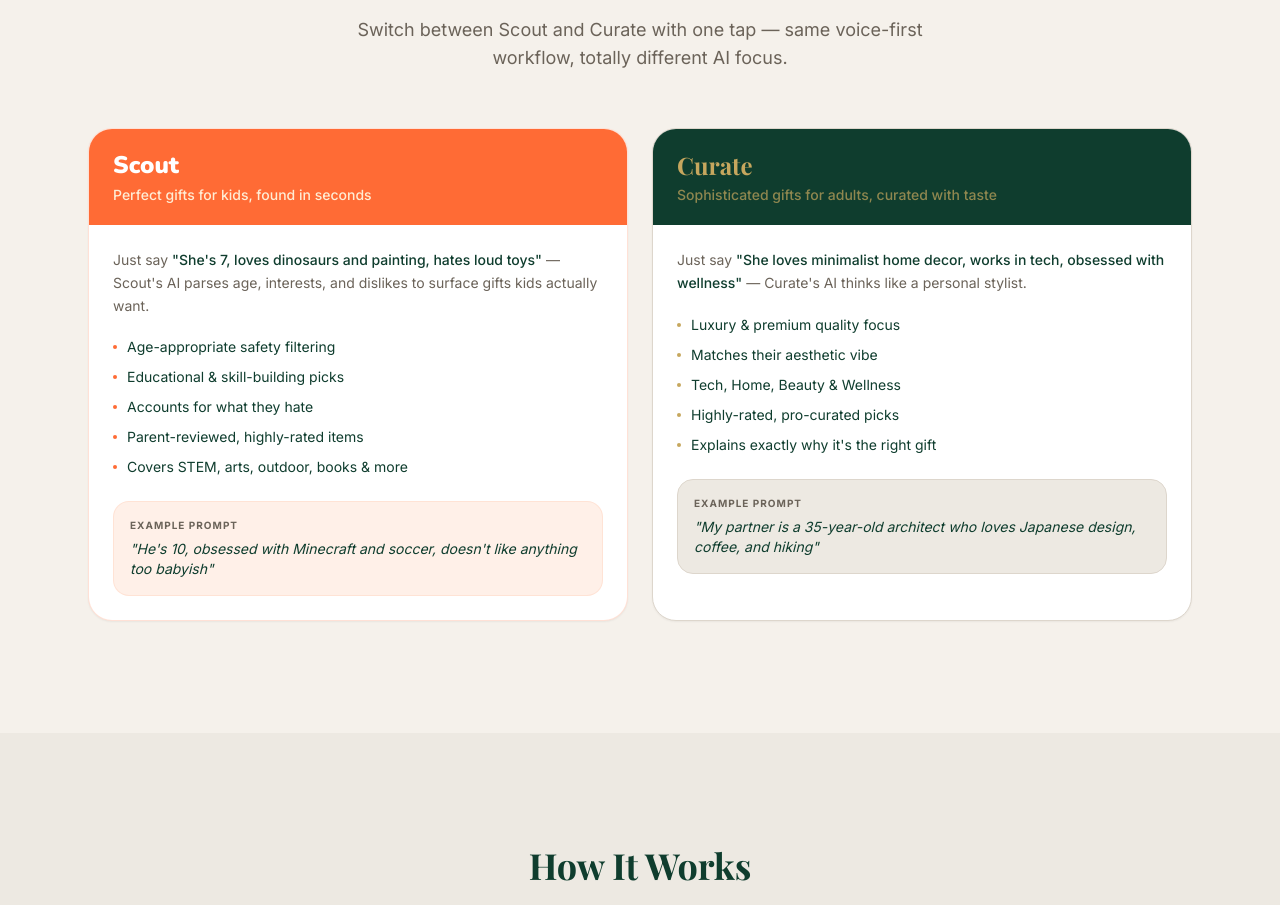
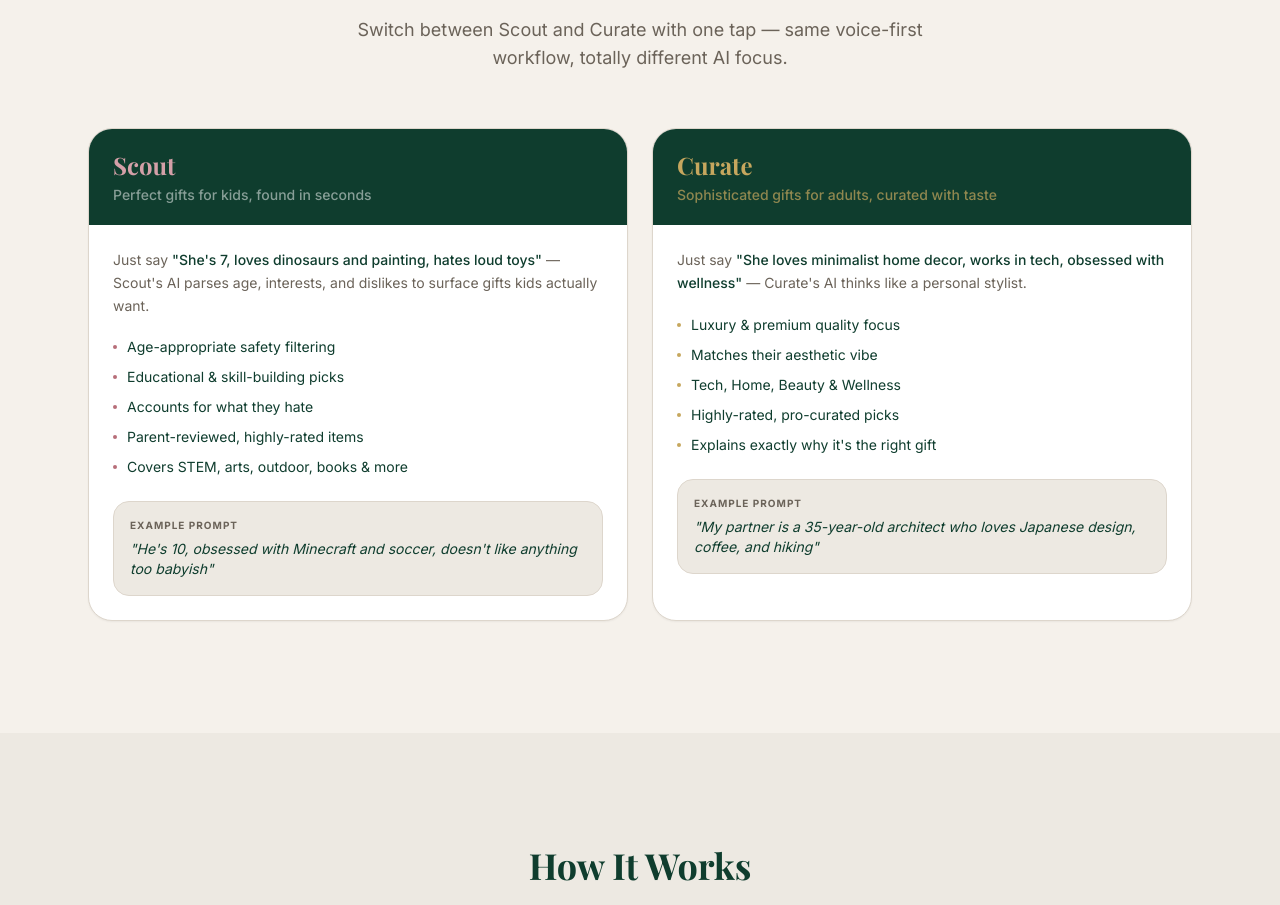
Before and after one commit to founderai/scoutcurate, a Next.js app in the folder website/: page / in a window 1280 px wide. Shown: the part 1080-1985 px from the top of the page. Built offline with nearby package versions, Linux system fonts and the light colour scheme; a web font is replaced by a local one.

Commit message:
Restyle Scout card to match elegant Curate theme, remove orange

```diff
--- a/website/components/ScoutCurateSplit.tsx
+++ b/website/components/ScoutCurateSplit.tsx
@@ -29,12 +29,12 @@ export function ScoutCurateSplit() {
 
         <div className="grid md:grid-cols-2 gap-6">
           {/* Scout Card */}
-          <div id="scout" className="rounded-3xl overflow-hidden border border-scout-primary/20 bg-white shadow-sm hover:shadow-md transition-shadow">
-            <div className="bg-scout-primary px-6 py-5">
+          <div id="scout" className="rounded-3xl overflow-hidden border border-curate-border bg-white shadow-sm hover:shadow-md transition-shadow">
+            <div className="bg-curate-primary px-6 py-5">
               <div className="flex items-center gap-3 mb-1">
-                <h3 className="font-scout font-black text-2xl text-white">Scout</h3>
+                <h3 className="font-curate font-bold text-2xl text-rose-gold-muted">Scout</h3>
               </div>
-              <p className="text-orange-100 text-sm font-medium">Perfect gifts for kids, found in seconds</p>
+              <p className="text-white/50 text-sm font-medium">Perfect gifts for kids, found in seconds</p>
             </div>
             <div className="p-6">
               <p className="text-sm text-curate-muted mb-5 leading-relaxed">
@@ -43,12 +43,12 @@ export function ScoutCurateSplit() {
               <ul className="space-y-2.5">
                 {scoutFeatures.map((f) => (
                   <li key={f} className="flex items-center gap-2.5 text-sm text-curate-primary">
-                    <span className="w-1 h-1 rounded-full bg-scout-primary flex-shrink-0 inline-block" />
+                    <span className="w-1 h-1 rounded-full bg-rose-gold flex-shrink-0 inline-block" />
                     {f}
                   </li>
                 ))}
               </ul>
-              <div className="mt-6 bg-scout-subtle rounded-2xl p-4 border border-scout-primary/10">
+              <div className="mt-6 bg-curate-subtle rounded-2xl p-4 border border-curate-border">
                 <p className="text-[10px] text-curate-muted uppercase font-bold mb-1.5 tracking-widest">Example prompt</p>
                 <p className="text-sm text-curate-primary italic">"He's 10, obsessed with Minecraft and soccer, doesn't like anything too babyish"</p>
               </div>
```
